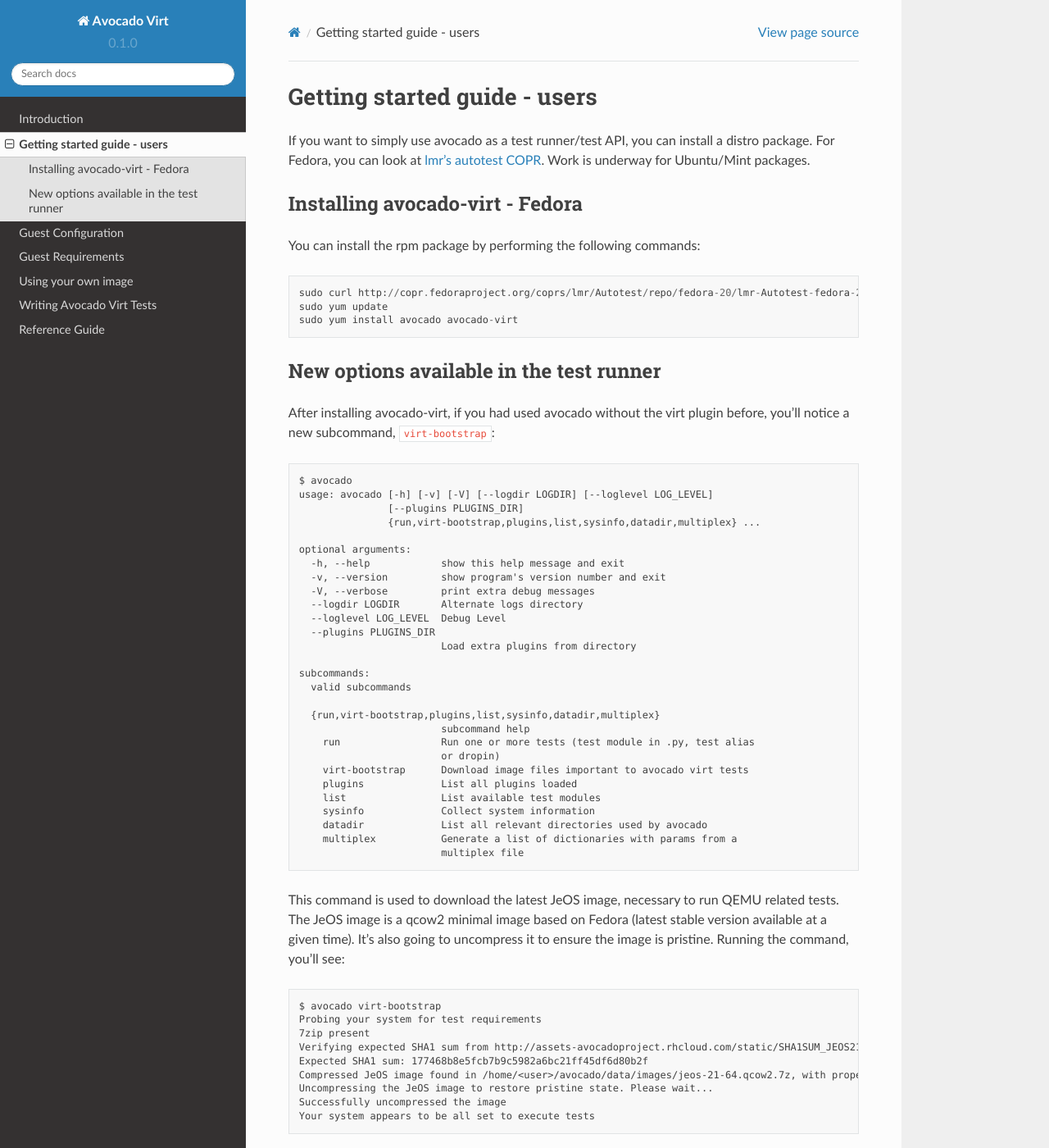
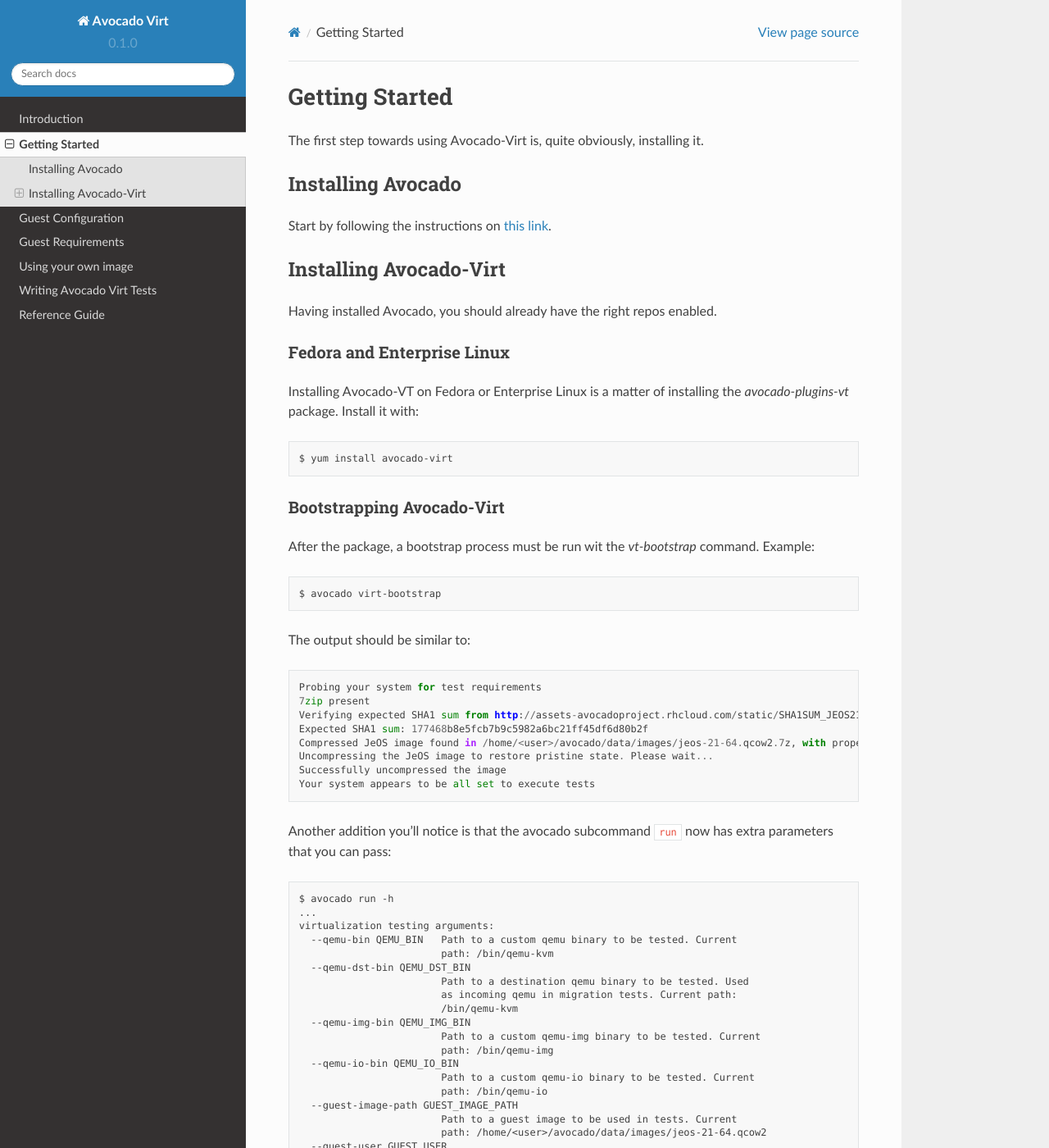
Before and after one commit to avocado-framework/avocado-virt, a Sphinx documentation site: the page built from docs/source/GetStartedGuide.rst, in a window 1280 px wide and 1400 px high. Shown: the whole window at 82% size. Built offline with Sphinx 7.4.7 and the Read the Docs theme 2.0.0, drawn with Linux system fonts in a browser that asks for light colours; some of the changed text lies outside the part shown.

Commit message:
Get started docs: update install instructions
And while at it, update the basic usage steps and avocado command line
UI.

Signed-off-by: Cleber Rosa <crosa@redhat.com>

```diff
--- a/docs/source/GetStartedGuide.rst
+++ b/docs/source/GetStartedGuide.rst
@@ -1,65 +1,39 @@
 .. _get-started:
 
-=============================
-Getting started guide - users
-=============================
+===============
+Getting Started
+===============
 
-If you want to simply use avocado as a test runner/test API, you can install a
-distro package. For Fedora, you can look at `lmr's autotest COPR`_. Work is
-underway for Ubuntu/Mint packages.
+The first step towards using Avocado-Virt is, quite obviously, installing it.
 
-.. _lmr's autotest COPR: http://copr.fedoraproject.org/coprs/lmr/Autotest
+Installing Avocado
+==================
 
-Installing avocado-virt - Fedora
---------------------------------
+Start by following the instructions on `this link <http://avocado-framework.readthedocs.org/en/latest/GetStartedGuide.html#installing-avocado>`__.
 
-You can install the rpm package by performing the following commands::
+Installing Avocado-Virt
+=======================
 
-    sudo curl http://copr.fedoraproject.org/coprs/lmr/Autotest/repo/fedora-20/lmr-Autotest-fedora-20.repo -o /etc/yum.repos.d/autotest.repo
-    sudo yum update
-    sudo yum install avocado avocado-virt
+Having installed Avocado, you should already have the right repos enabled.
 
-New options available in the test runner
-----------------------------------------
+Fedora and Enterprise Linux
+---------------------------
 
-After installing avocado-virt, if you had used avocado without the virt plugin
-before, you'll notice a new subcommand, ``virt-bootstrap``::
+Installing Avocado-VT on Fedora or Enterprise Linux is a matter of
+installing the `avocado-plugins-vt` package. Install it with::
 
-    $ avocado
-    usage: avocado [-h] [-v] [-V] [--logdir LOGDIR] [--loglevel LOG_LEVEL]
-                   [--plugins PLUGINS_DIR]
-                   {run,virt-bootstrap,plugins,list,sysinfo,datadir,multiplex} ...
+    $ yum install avocado-virt
 
-    optional arguments:
-      -h, --help            show this help message and exit
-      -v, --version         show program's version number and exit
-      -V, --verbose         print extra debug messages
-      --logdir LOGDIR       Alternate logs directory
-      --loglevel LOG_LEVEL  Debug Level
-      --plugins PLUGINS_DIR
-                            Load extra plugins from directory
+Bootstrapping Avocado-Virt
+--------------------------
 
-    subcommands:
-      valid subcommands
-
-      {run,virt-bootstrap,plugins,list,sysinfo,datadir,multiplex}
-                            subcommand help
-        run                 Run one or more tests (test module in .py, test alias
-                            or dropin)
-        virt-bootstrap      Download image files important to avocado virt tests
-        plugins             List all plugins loaded
-        list                List available test modules
-        sysinfo             Collect system information
-        datadir             List all relevant directories used by avocado
-        multiplex           Generate a list of dictionaries with params from a
-                            multiplex file
-
-This command is used to download the latest JeOS image, necessary to run
-QEMU related tests. The JeOS image is a qcow2 minimal image based on Fedora
-(latest stable version available at a given time). It's also going to uncompress
-it to ensure the image is pristine. Running the command, you'll see::
+After the package, a bootstrap process must be run wit the `vt-bootstrap`
+command. Example::
 
     $ avocado virt-bootstrap
+
+The output should be similar to::
+
     Probing your system for test requirements
     7zip present
     Verifying expected SHA1 sum from http://assets-avocadoproject.rhcloud.com/static/SHA1SUM_JEOS21
```
Also changed, not shown: other parts of docs/source/GetStartedGuide.rst (+2 -7 lines).
